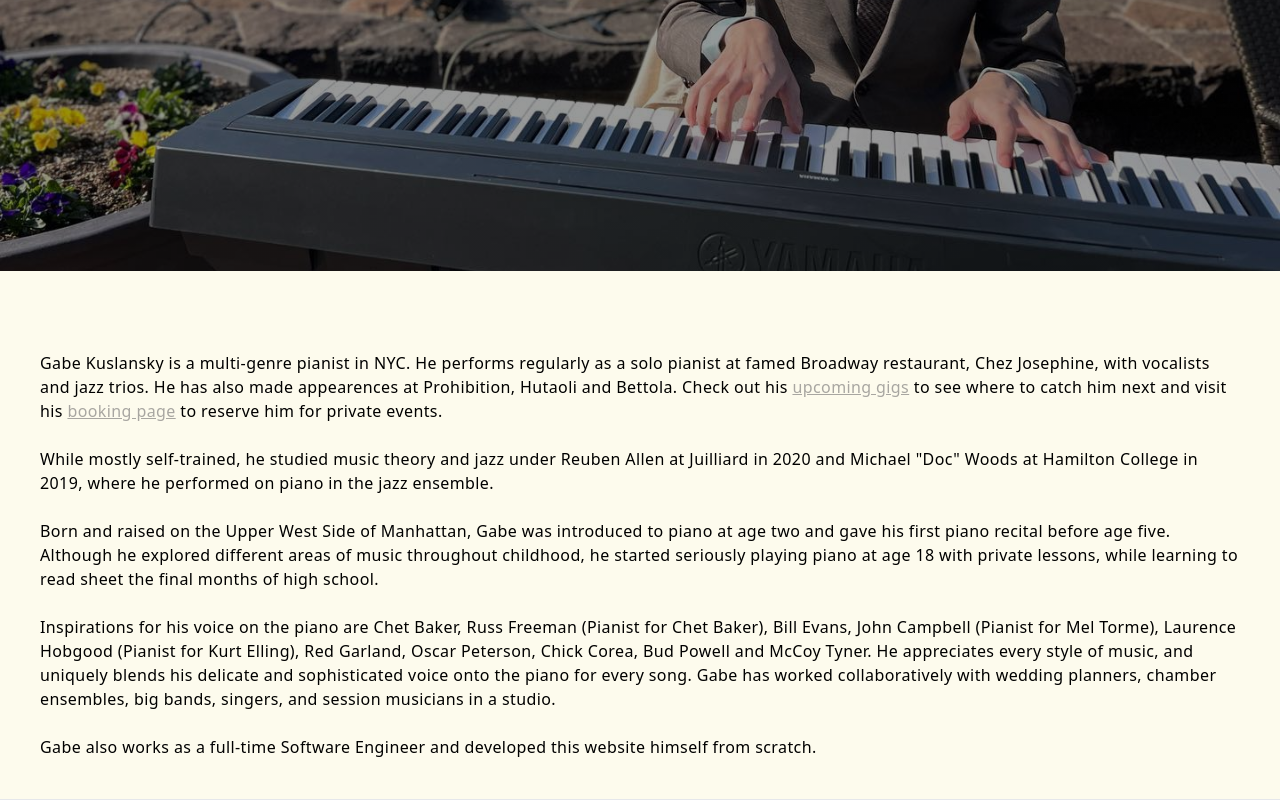
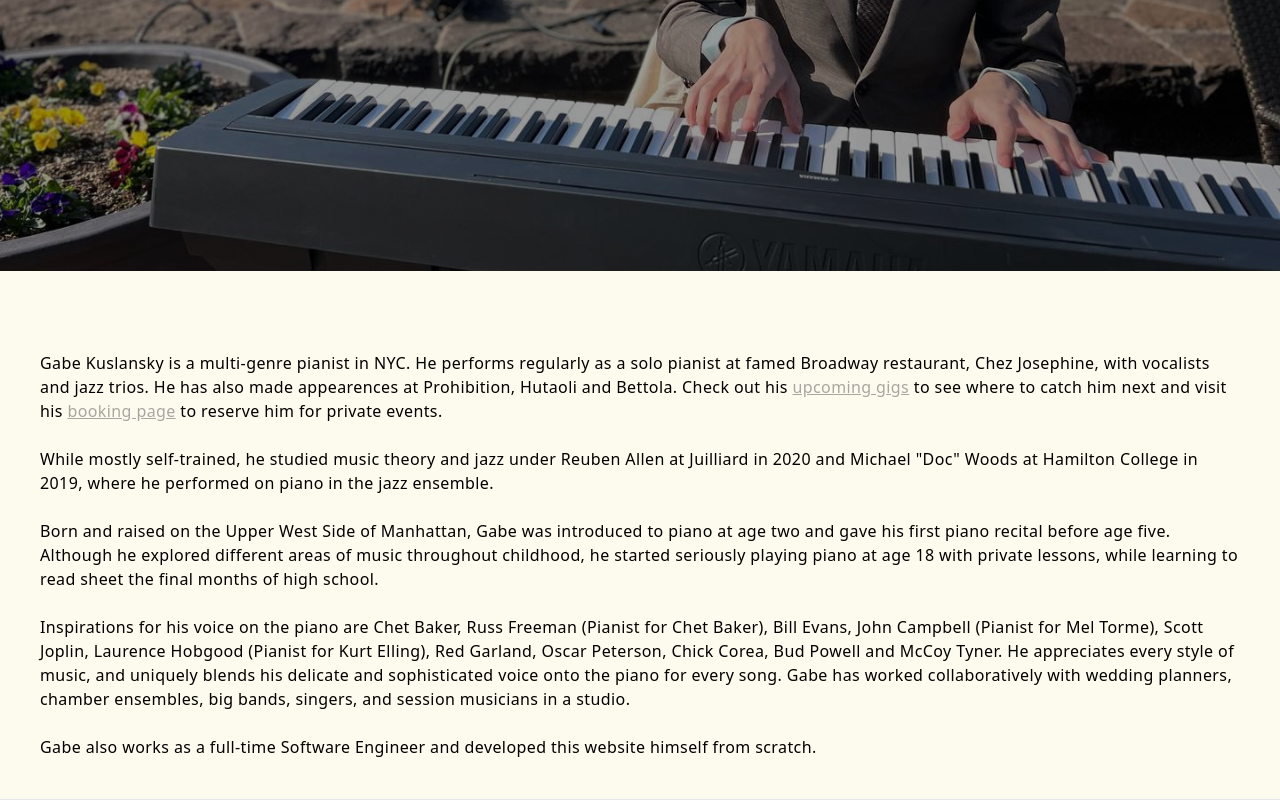
Before and after one commit to GabeKuslansky/responsive-portfolio, a Next.js app: page / in a window 1280 px wide. Shown: the part 553-1353 px from the top of the page. Built offline with nearby package versions, Linux system fonts and the light colour scheme.

Commit message:
Add scott joplin as influence

```diff
--- a/components/Bio.tsx
+++ b/components/Bio.tsx
@@ -24,7 +24,7 @@ const Bio = () => (
       <br />
       <p>
         Inspirations for his voice on the piano are Chet Baker, Russ Freeman (Pianist for Chet Baker), Bill Evans, John
-        Campbell (Pianist for Mel Torme), Laurence Hobgood (Pianist for Kurt Elling), Red Garland, Oscar Peterson, Chick
+        Campbell (Pianist for Mel Torme), Scott Joplin, Laurence Hobgood (Pianist for Kurt Elling), Red Garland, Oscar Peterson, Chick
         Corea, Bud Powell and McCoy Tyner. He appreciates every style of music, and uniquely blends his delicate and
         sophisticated voice onto the piano for every song. Gabe has worked collaboratively with wedding planners,
         chamber ensembles, big bands, singers, and session musicians in a studio.
--- a/components/Navbar.tsx
+++ b/components/Navbar.tsx
@@ -9,8 +9,7 @@ const Navbar = () => {
     <div>
       <div className={`absolute top-0 left-0 h-[3.5rem] w-[100%] z-10`}>
         <nav className="flex leading-[3.5rem]">
-          <div className={`z-20 pl-2 text-md font-letsjazz text-white pt-[4rem]`}>
-          </div>
+          <div className={`z-20 pl-2 text-md font-letsjazz text-white pt-[4rem]`}></div>
           <div className="justify-center hidden lg:flex m-auto text-right space-x-8 text-[1.3rem] text-white">
             <Link href="/">
               <a>home</a>
```
